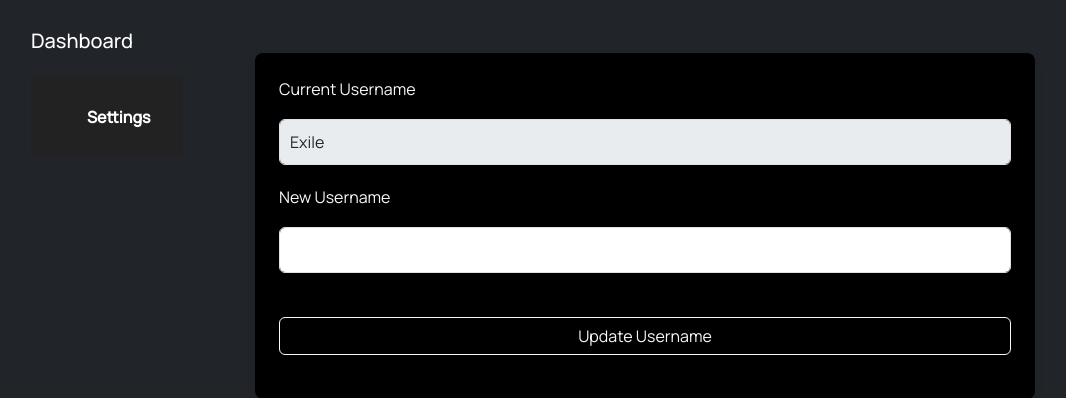
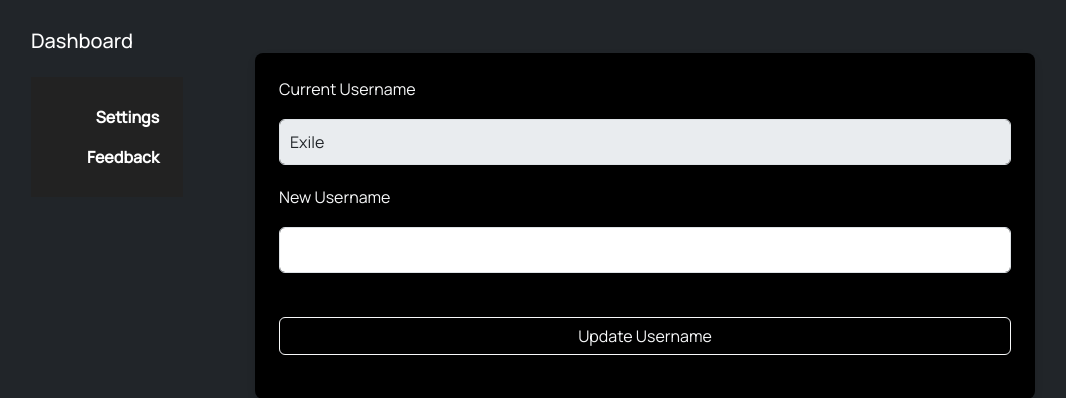
Before and after one commit to JotunnheimExile/M-Y-R-K, a Flask app: page /dashboard in a window 1280 px wide. Shown: the part 131-529 px from the top of the page, without its empty margins (95-1161 px from the left). Run offline with Flask 3, Linux system fonts and the light colour scheme; a user stored in the database is signed in.

Commit message:
Minor edits

```diff
--- a/templates/dashboard.html
+++ b/templates/dashboard.html
@@ -10,10 +10,13 @@
             <li class="nav-item">
                 <a class="nav-link text-white" href="" id="settings-tab">Settings</a>
             </li>
+            <li class="nav-item">
+                <a class="nav-link text-white" href="" id="feedback-tab">Feedback</a>
+            </li>
             <!-- More options later -->
             <!--
             <li class="nav-item">
-                <a class="nav-link text-white" href="#" id="history-tab">History</a>
+                <a class="nav-link text-white" href="#" id="...-tab">...</a>
             </li>
             -->
         </ul>
```
